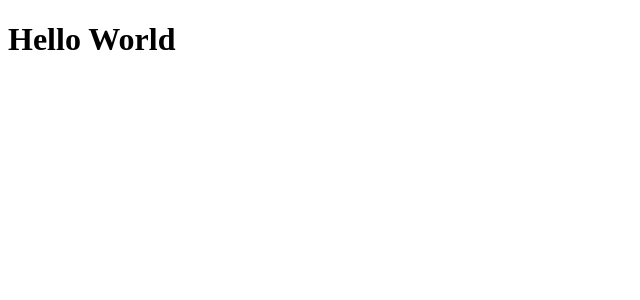
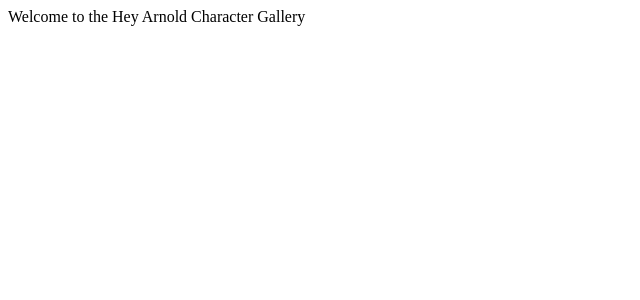
Before and after one commit to k-schrattenholzer/HeyArnold-List-Detail, a React app: page / in a window 1280 px wide. Shown: the top 300 px of the page, without its empty margins (0-640 px from the left). Built offline with nearby package versions, Linux system fonts and the light colour scheme.

Commit message:
root styling added, home page view is rendering

```diff
--- a/package.json
+++ b/package.json
@@ -65,6 +65,7 @@
   },
   "dependencies": {
     "react": "^17.0.2",
-    "react-dom": "^17.0.2"
+    "react-dom": "^17.0.2",
+    "react-router-dom": "^5.3.0"
   }
 }
--- /dev/null
+++ b/src/App.css
@@ -0,0 +1,15 @@
+:root {
+  --yellow: #FFd227;
+  --lightyellow: #f8e081;
+  --orange: #ff6500;
+  --lightorange: #f8a872;
+  --black: #000000;
+  --font: 'Arnorg';
+}
+
+@font-face {
+  font-family: 'Arnorg';
+  src: local('Arnorg'), url('./fonts/ARNORG__.ttf') format('ttf');
+  font-weight: normal;
+  font-style: normal;
+}
--- a/src/App.jsx
+++ b/src/App.jsx
@@ -1,3 +1,16 @@
+import { BrowserRouter as Router, Switch, Route } from 'react-router-dom';
+import Home from './views/Home/Home.jsx';
+
+
 export default function App() {
-  return <h1>Hello World</h1>;
+  return(
+    <Router>
+      <Switch>
+        <Route exact path='/'>
+          <Home />
+        </Route>
+      </Switch>
+    </Router>
+
+    );
 }
--- /dev/null
+++ b/src/views/Home/Home.jsx
@@ -0,0 +1,8 @@
+
+export default function Home() {
+  return (
+    <div>
+      Welcome to the Hey Arnold Character Gallery
+    </div>
+  )
+}
```
Also changed, not shown: 2 other files (tests, documents, lock files or other folders).
